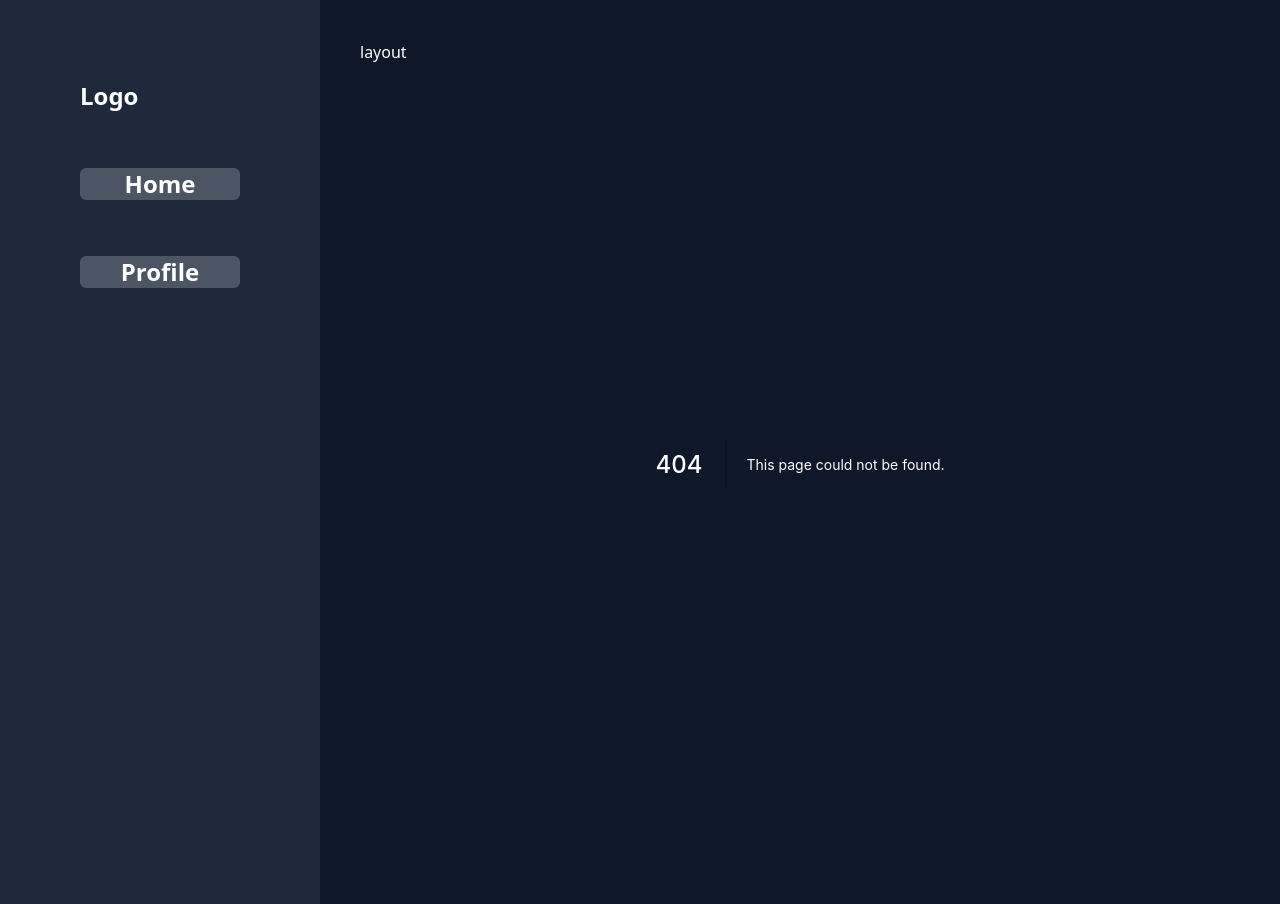
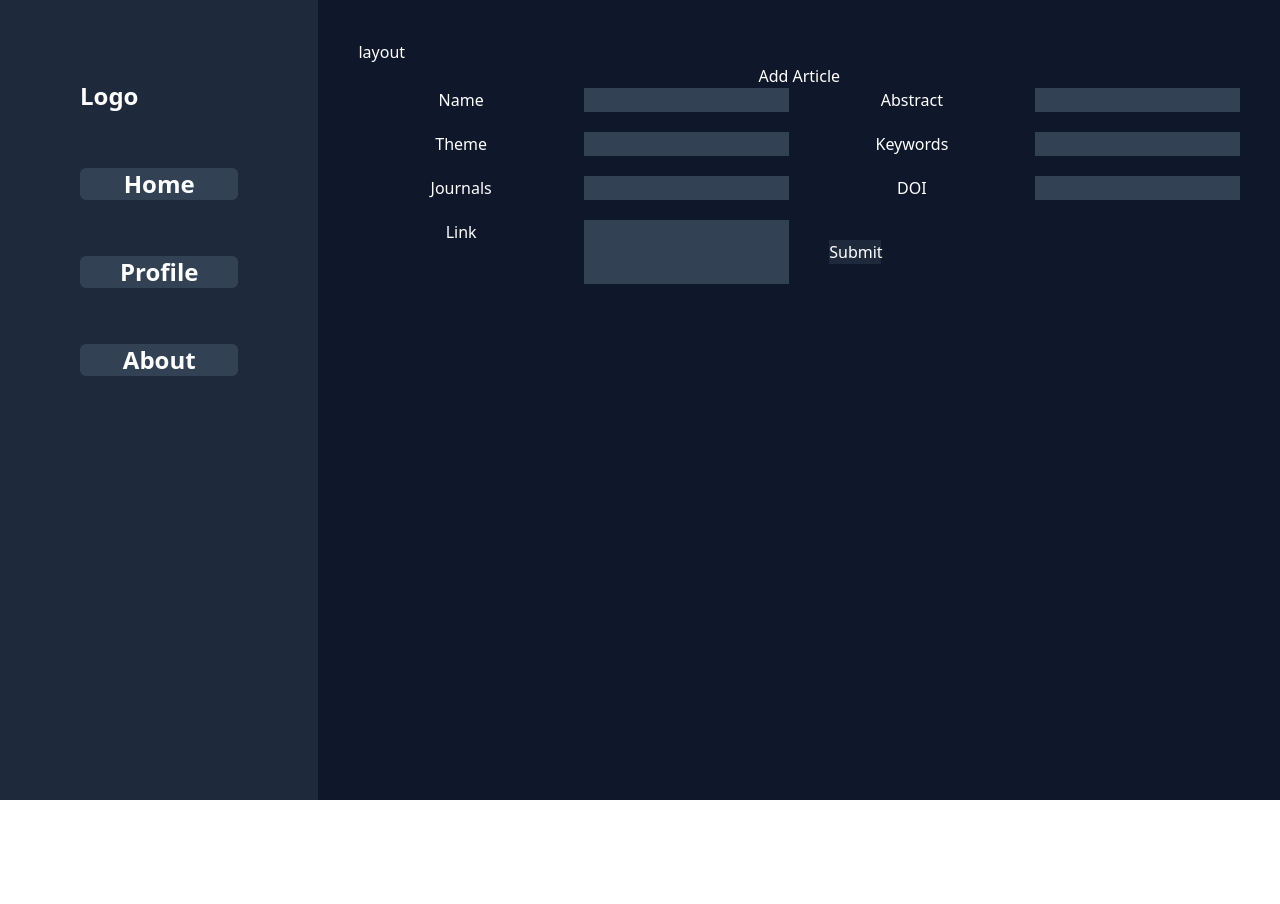
Before and after one commit to camiloP96/InfoProject, a Next.js app: page /content/AddArticle in a window 1280 px wide. Before the commit this address had no page. After the commit the page ends 800 px from the top, so only its background shows below. Built offline with nearby package versions, Linux system fonts and the light colour scheme.

Commit message:
agregar paginas de topic y domain, AddTopic y algunos estilos

```diff
--- a/components/CardArticle.tsx
+++ b/components/CardArticle.tsx
@@ -7,7 +7,7 @@ const CardArticle:FC = ({children}) => {
         <Link href="/content/Articles">
                 <div className='bg-slate-700 rounded-full p-10 m-5 flex text-center items-center justify-center w-64  h-64 cursor-pointer hover:bg-slate-800'>
             <div>
-                <p>Theme</p>
+                <p>Topic</p>
 
                 <a>Here description</a>
 
--- a/components/Handbook.tsx
+++ b/components/Handbook.tsx
@@ -5,7 +5,7 @@ const Handbook:FC = ({children}) => {
     return (
         <Link href="/content/Handbooks">
         <div className='bg-gray-700 p-20 m-5 rounded-lg cursor-pointer hover:bg-gray-500 w-64 h-64 text-center'>
-            <p>Area</p>
+            <p>Domain</p>
             <a>Description</a>
             {children}
         </div>
--- a/components/Sidenavbar.tsx
+++ b/components/Sidenavbar.tsx
@@ -1,10 +1,8 @@
-import React,{FC} from 'react'
+import React from 'react'
 import Link from 'next/link';
-interface Props{
 
-}
 
-const sidenavbar:FC <Props> = ({children,...props}) => {
+const sidenavbar = ({}) => {
     return (
       <div className="w-1/4 flex flex-col bg-slate-800 p-20 space-y-14 text-2xl font-bold">
         <div>
@@ -12,20 +10,25 @@ const sidenavbar:FC <Props> = ({children,...props}) => {
         </div>
 
         <Link href='/'>
-        <button className='rounded-md bg-gray-600 px-10'>
-        {children}
+        <button className='rounded-md bg-slate-700 px-10 hover:bg-slate-900'>
+
                 <a>Home</a>
 
         </button>
               </Link>
 
         <Link href='/users/user'>
-        <button className='rounded-md bg-gray-600 px-10'>
-        {children}
+        <button className='rounded-md bg-slate-700 px-10 hover:bg-slate-900'>
+
                 <a>Profile</a>
 
         </button>
               </Link>
+        <Link href='/About'>
+                <button className='rounded-md bg-slate-700 px-10 hover:bg-slate-900'>
+                        <a>About</a>
+                </button>
+        </Link>
 
       </div>
 
--- a/components/layout.tsx
+++ b/components/layout.tsx
@@ -11,15 +11,12 @@ const Layout:FC<Props> = ({children,...props}) => {
         <div className= ' bg-slate-900 text-white flex flex-raw- justify-items-center min-h-screen'>
             <Sidenavbar/>
 
-          <div className='flex-1 flex-col space-y-6 m-10'>
+          <div className='m-5 p-5' >
 
+           layout
+            {children}
 
-            <div className=' justify-start'>
-           layout {children}
-            </div>
           </div>
-
-
 
         </div>
     )
--- /dev/null
+++ b/pages/About.tsx
@@ -0,0 +1,18 @@
+import { NextPage } from 'next'
+import React from 'react'
+
+const About:NextPage = () => {
+    return (
+        <div className="text-3xl  ">
+            <h1>About</h1>
+
+            <p className='flex justify-center'> This page was created with the purpose of provide introductory information for different Domains of knowledge.
+                We try to achieve that presenting a curated cataloge of research papers, handbooks and videoconferences.
+                That will allow users to have first hand information to introduce themselfs and profesionals to review the most recent developed fields and found similarities between areas of knowledge.
+            </p>
+
+        </div>
+    )
+}
+
+export default About
--- /dev/null
+++ b/pages/admin/AdminUsers.tsx
@@ -0,0 +1,12 @@
+import { NextPage } from 'next'
+import React from 'react'
+
+const AdminUsers:NextPage = () => {
+    return (
+        <div>
+            <p>Lorem ipsum dolor sit amet consectetur adipisicing elit. Numquam aut ipsam distinctio quas officiis, maiores vero tempore repellat sed eveniet, earum quae laboriosam corporis hic dolores nisi et totam ipsum!</p>
+        </div>
+    )
+}
+
+export default AdminUsers
--- a/pages/admin/usuarios/AddUser.tsx
+++ /dev/null
@@ -1,19 +0,0 @@
-import type {NextPage} from 'next';
-import Link from 'next/link'
-
-const AddUser:NextPage = () => {
-    return (
-        <div>
-            Pagina de añadir usuarios
-            <div>
-                <Link href="/">
-                    <a>Ir al home</a>
-
-                </Link>
-
-            </div>
-        </div>
-    )
-}
-
-export default AddUser
--- /dev/null
+++ b/pages/content/AddArticle.tsx
@@ -0,0 +1,43 @@
+import React from 'react'
+
+const AddArticle = () => {
+    return (
+        <div >
+
+      <div>
+        <h1 className="text-center ">Add Article</h1>
+        </div>
+        <div className=" grid text-center grid-cols-4 gap-5">
+
+         <label htmlFor="Name"> Name</label>
+         <input className=' bg-slate-700 focus:outline-none' type="Text" name="Name" required  ></input>
+
+         <label htmlFor="Abstract">Abstract</label>
+         <input type="Text" id="Abstract" name="Abstract"  className='bg-slate-700 focus:outline-none' required></input>
+
+         <label htmlFor="Theme">Theme</label>
+         <input type="text" id="Theme" name="Theme" className=' bg-slate-700 focus:outline-none' required></input>
+
+         <label htmlFor="Keywords">Keywords</label>
+         <input type="text" id="Keywords" name="Keywords" className=' bg-slate-700 focus:outline-none ' required ></input>
+
+         <label htmlFor="Journal">Journals</label>
+         <input type="text" id="Journal" name="Journal" className=" bg-slate-700 focus:outline-none" required></input>
+
+         <label htmlFor="DOI">DOI</label>
+         <input type="text" id="DOI" name="DOI" className=" bg-slate-700 focus:outline-none" required></input>
+
+         <label htmlFor="Link">Link</label>
+         <input type="url" id="Link" name="Link" className=' bg-slate-700 focus:outline-none' required></input>
+
+         <button className="bg-slate-800 hover:bg-slate-600 m-5 w-1/4 ">
+             Submit
+         </button>
+         </div>
+
+
+        </div>
+    )
+}
+
+export default AddArticle
--- a/pages/content/Articles.tsx
+++ b/pages/content/Articles.tsx
@@ -1,4 +1,5 @@
 
+import Link from 'next/link'
 import React from 'react'
 
 
@@ -18,17 +19,41 @@ const Articles = () => {
             </p>
 
         </div>
-        <div className='text-2xl text-center my-6 flex-raw'>
+
+        <div className='grid text-2xl grid-cols-2 text-center m-5'>
             <div>
+
+                Basic references
+            </div>
+            <div>
+                Relevant Authors
+            </div>
+            <div>
+                Top Journals
+            </div>
+            <div>
+                Advanced references
+            </div>
+
+            </div>
+
+            <div className="text-center m-5">
                 -
                 MAP
                 -
 
             </div>
-            <div>
-                References
+
+
+            <div className='text-center'>
+            <button className="bg-slate-800 hover:bg-slate-600 rounded-lg ">
+            <Link href="/content/AddArticle">
+                <a>Add Article</a>
+            </Link>
+
+            </button>
             </div>
-        </div>
+
 
         </>
     )
--- a/pages/content/Handbooks.tsx
+++ b/pages/content/Handbooks.tsx
@@ -2,11 +2,27 @@ import React from 'react'
 
 const Handbooks = () => {
     return (
-        <div>
-            <p>
-            handbook references
+        <div className="grid ">
+            <div className="grid-cols-1 text-center text-4xl bold ">
+           <div>Image related</div>
+           <div >Name of the Domain </div>
+           </div>
+            <div className='text-center m-5'>
+           <div>
+               <p>
+                   Lorem ipsum dolor sit amet consectetur adipisicing elit. Perspiciatis, sit expedita. Quo itaque maiores consequuntur minima labore alias esse pariatur dolorem vel reiciendis ullam, perspiciatis molestiae quas deserunt! Quas, recusandae?
+                   Lorem ipsum dolor sit amet consectetur adipisicing elit. Magnam aperiam dignissimos nulla temporibus exercitationem pariatur quas dolores dolor odit non minima hic expedita voluptatum sunt, aliquid eligendi et, dolorem optio.
+               </p>
+           </div>
+           </div>
+           <div className=" grid grid-cols-2 m-5  text-center ">
 
-            </p>
+                <div className="p-1">List of Handbooks</div>
+                <div className="p-1">List of topics</div>
+                <div className="p-1">List of VideoConferences</div>
+                <div className="p-1">Altmetrics</div>
+
+           </div>
         </div>
     )
 }
```
